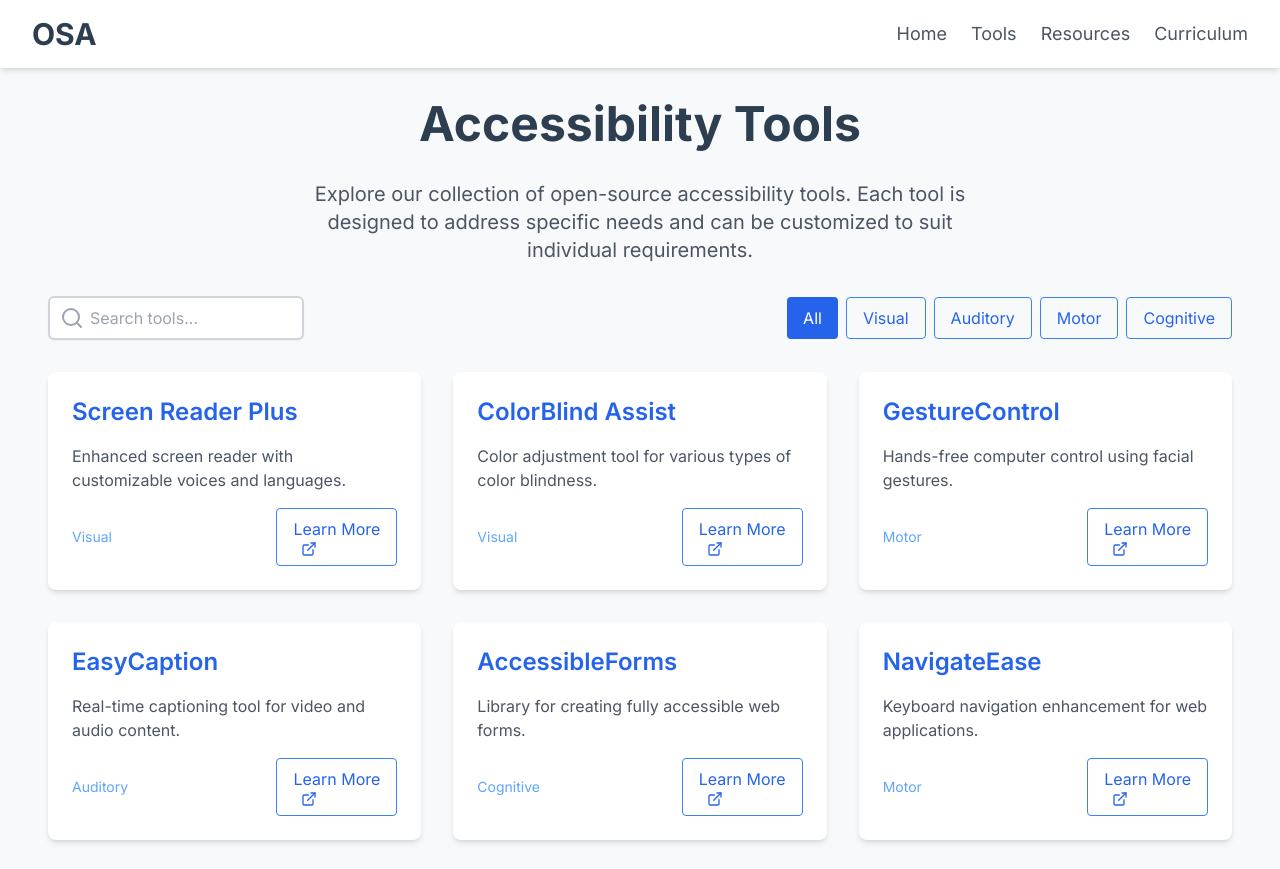
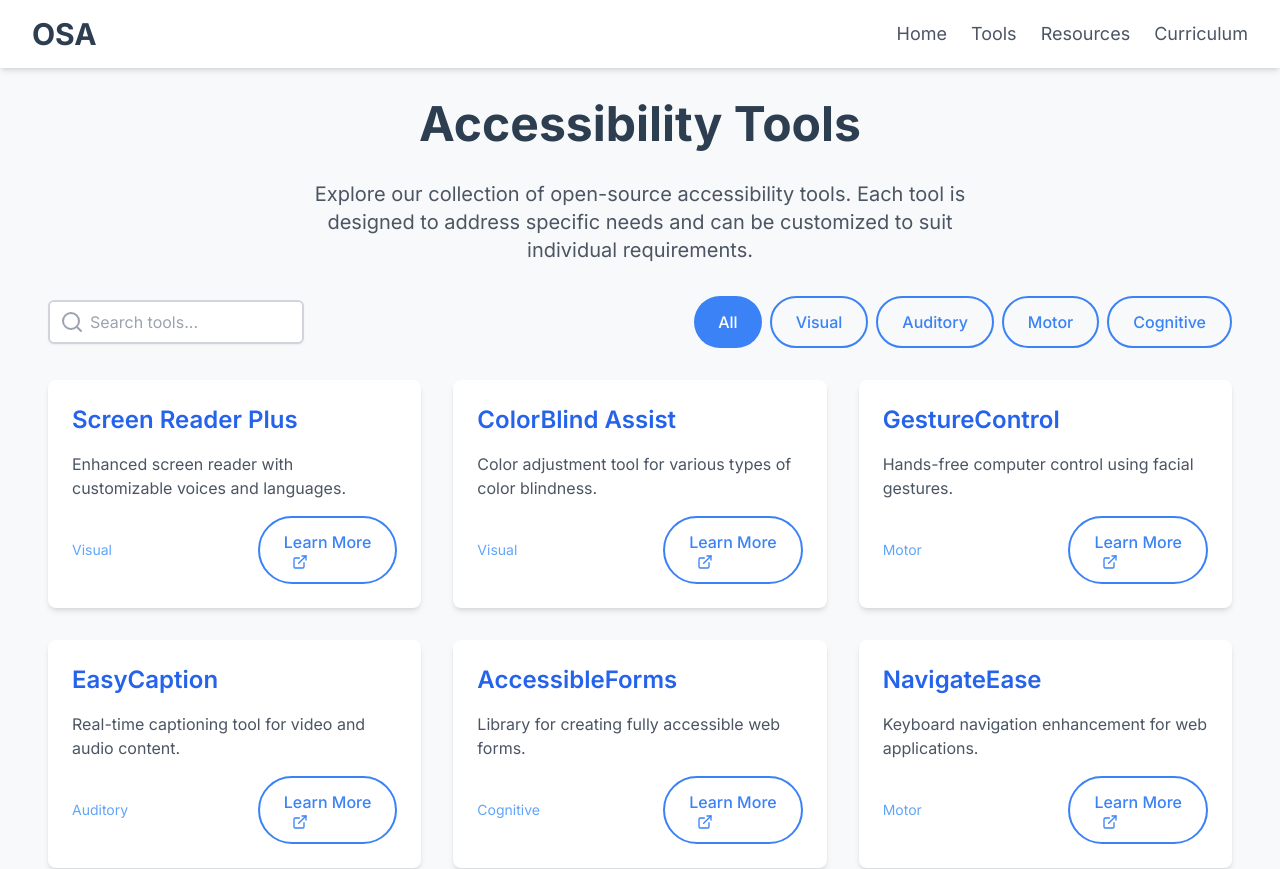
Before and after one commit to karinavasudeva/disabilityweb, a Next.js app in the folder web/: page /tools in a window 1280 px wide. Shown: the top 869 px of the page. Built offline with nearby package versions, Linux system fonts and the light colour scheme.

Commit message:
Update Button.tsx

```diff
--- a/web/src/components/ui/Button.tsx
+++ b/web/src/components/ui/Button.tsx
@@ -1,27 +1,30 @@
 import React from 'react';
+import { motion } from 'framer-motion';
 
 interface ButtonProps extends React.ButtonHTMLAttributes<HTMLButtonElement> {
   variant?: 'default' | 'outline';
+  className?: string;
 }
 
-const Button: React.FC<ButtonProps> = ({
-  variant = 'default',
-  children,
-  className = '',
-  ...props
-}) => {
-  const baseClasses = 'px-4 py-2 rounded transition-colors duration-300';
-  const variantClasses = variant === 'default'
-    ? 'bg-blue-500 text-white hover:bg-blue-600'
-    : 'border border-blue-500 text-blue-500 hover:bg-blue-50';
+const Button: React.FC<ButtonProps> = ({ children, variant = 'default', className = '', ...props }) => {
+  const baseStyles = 'px-6 py-3 rounded-full font-medium focus:outline-none transition-colors';
+
+  const variantStyles = {
+    default: 'bg-primary text-white hover:bg-opacity-90',
+    outline: 'border-2 border-primary text-primary hover:bg-primary hover:text-white',
+  };
+
+  const buttonStyles = `${baseStyles} ${variantStyles[variant]} ${className}`;
 
   return (
-    <button
-      className={`${baseClasses} ${variantClasses} ${className}`}
+    <motion.button
+      className={buttonStyles}
+      whileHover={{ scale: 1.05 }}
+      whileTap={{ scale: 0.95 }}
       {...props}
     >
       {children}
-    </button>
+    </motion.button>
   );
 };
 
```
